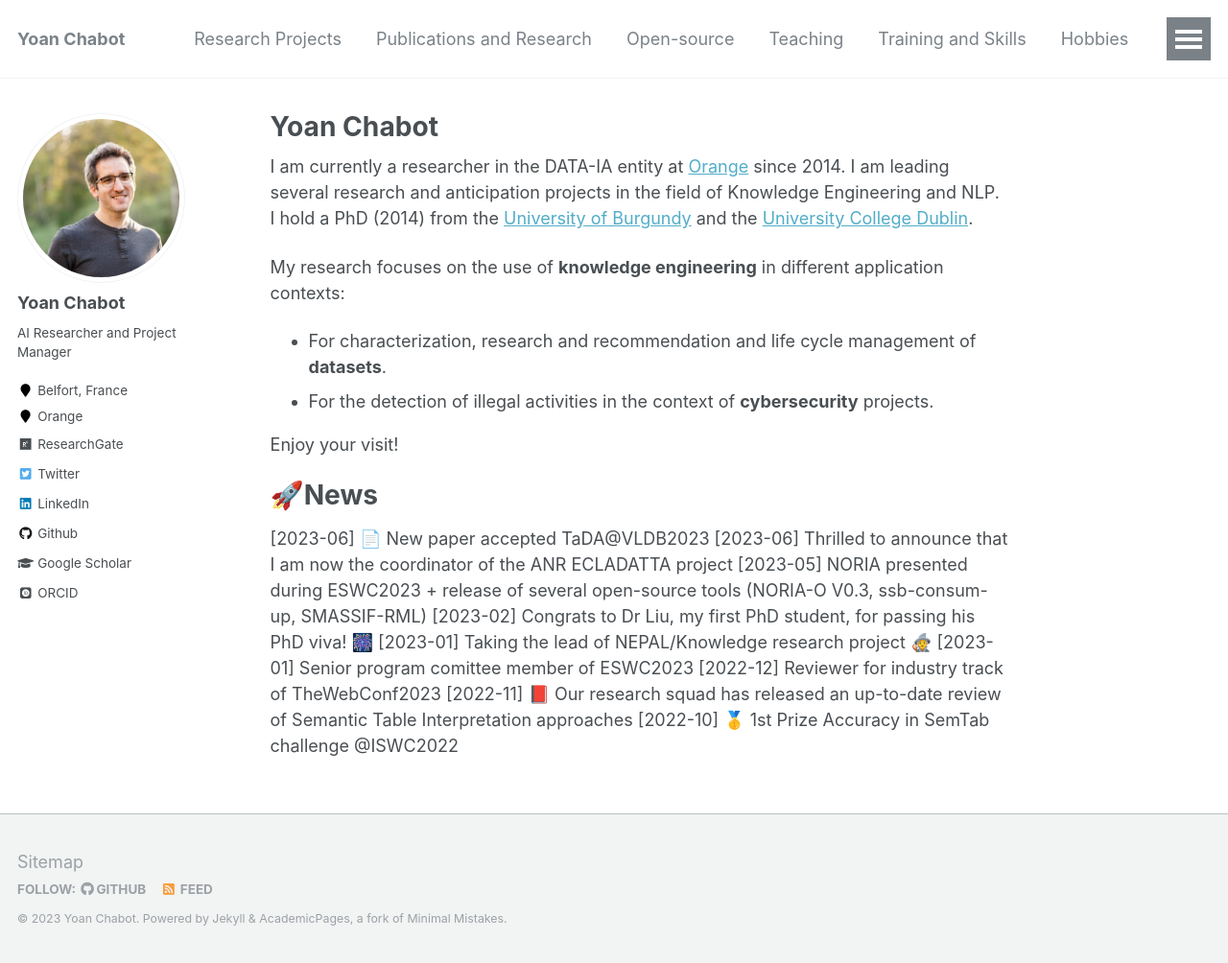
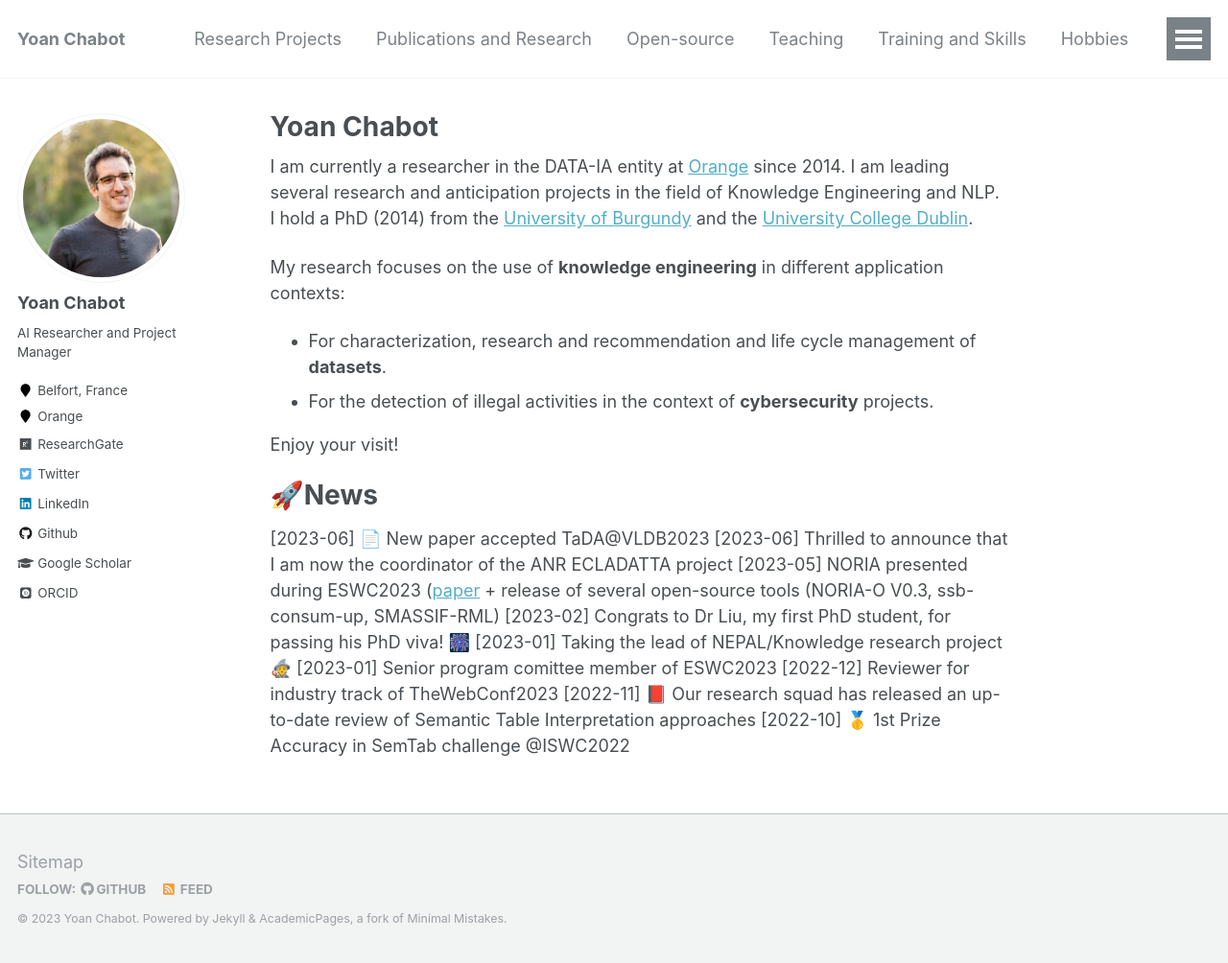
Before and after one commit to yoanchabot/yoanchabot.github.io, a Jekyll site: the page built from _pages/about.md, in a window 1280 px wide and 1004 px high. Shown: the whole window at 96% size. Built offline with Jekyll 4.4.1, drawn with Linux system fonts in a browser that asks for light colours; some web fonts are replaced.

Commit message:
Update news

```diff
--- a/_pages/about.md
+++ b/_pages/about.md
@@ -21,7 +21,7 @@
 # 🚀News
 [2023-06] 📄 New paper accepted TaDA@VLDB2023
 [2023-06] Thrilled to announce that I am now the coordinator of the ANR ECLADATTA project
-[2023-05] NORIA presented during ESWC2023 + release of several open-source tools (NORIA-O V0.3, ssb-consum-up, SMASSIF-RML)
+[2023-05] NORIA presented during ESWC2023 ([paper](./publications/html#eswc_2023_a) + release of several open-source tools (NORIA-O V0.3, ssb-consum-up, SMASSIF-RML)
 [2023-02] Congrats to Dr Liu, my first PhD student, for passing his PhD viva! 🎆
 [2023-01] Taking the lead of NEPAL/Knowledge research project 🧙
 [2023-01] Senior program comittee member of ESWC2023
```
